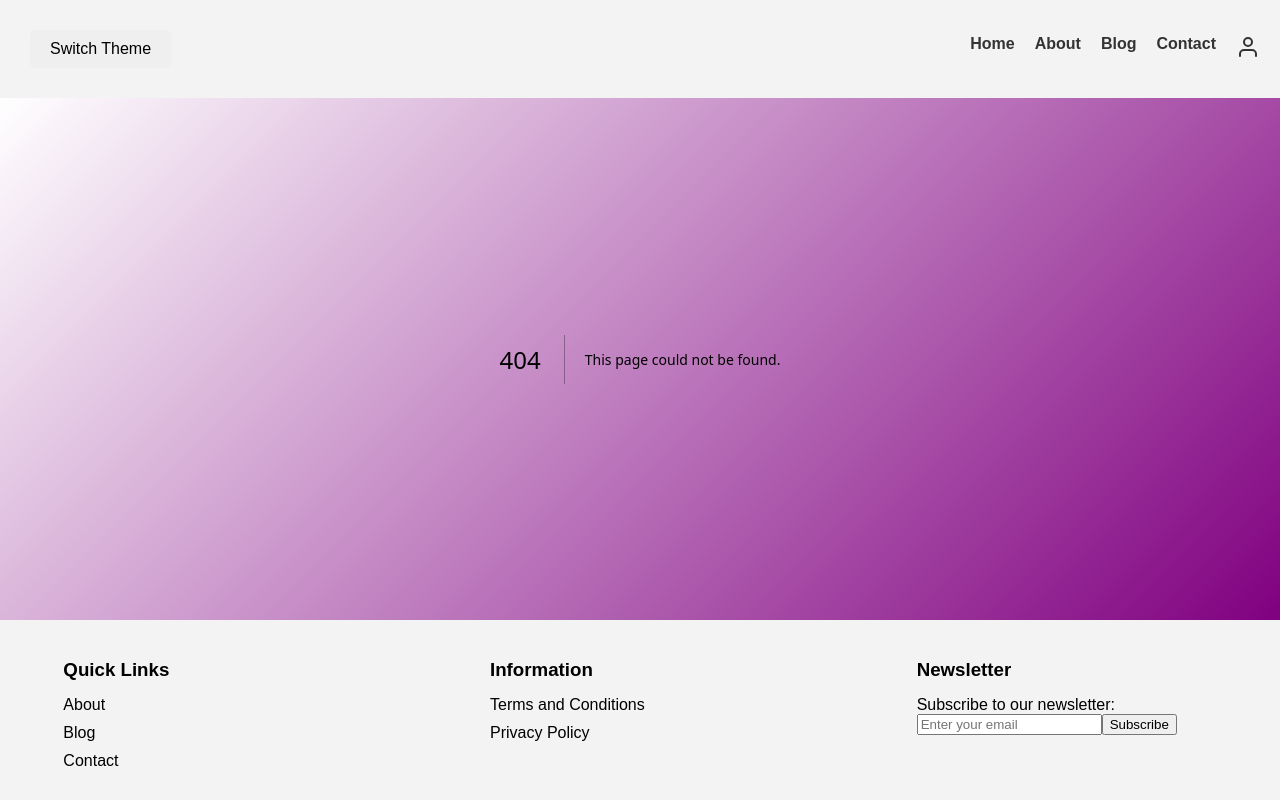
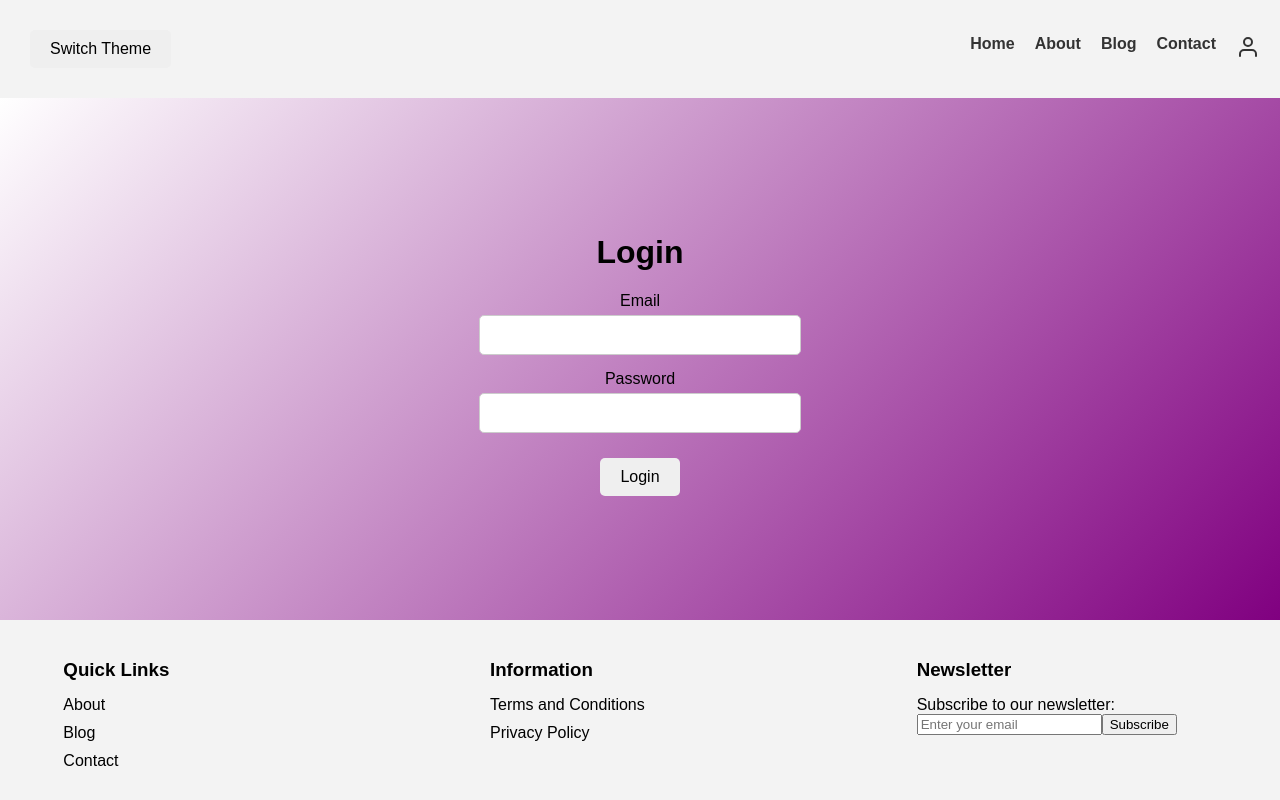
Before and after one commit to mariamkhutuashvili/tbc-academy-react-project, a Next.js app: page /login in a window 1280 px wide. Before the commit this address had no page. Built offline with nearby package versions, Linux system fonts and the light colour scheme.

Commit message:
Add login page with homepage redirection

```diff
--- /dev/null
+++ b/app/login/page.jsx
@@ -0,0 +1,54 @@
+"use client";
+
+import { useState } from "react";
+import { useRouter } from "next/navigation";
+import "../../styles/Login.css";
+
+function Login() {
+  const [email, setEmail] = useState("");
+  const [password, setPassword] = useState("");
+  const router = useRouter();
+
+  const handleLogin = async () => {
+    console.log("Login attempt with:", email, password);
+    router.push("/");
+  };
+
+  return (
+    <div className="login-container">
+      <h1>Login</h1>
+      <form
+        onSubmit={(e) => {
+          e.preventDefault();
+          handleLogin();
+        }}
+      >
+        <div className="input-group">
+          <label htmlFor="email">Email</label>
+          <input
+            type="email"
+            id="email"
+            value={email}
+            onChange={(e) => setEmail(e.target.value)}
+            required
+          />
+        </div>
+        <div className="input-group">
+          <label htmlFor="password">Password</label>
+          <input
+            type="password"
+            id="password"
+            value={password}
+            onChange={(e) => setPassword(e.target.value)}
+            required
+          />
+        </div>
+        <button type="submit" className="button">
+          Login
+        </button>
+      </form>
+    </div>
+  );
+}
+
+export default Login;
--- /dev/null
+++ b/styles/Login.css
@@ -0,0 +1,24 @@
+.login-container {
+  display: flex;
+  flex-direction: column;
+  justify-content: center;
+  align-items: center;
+  height: 100vh;
+}
+
+.input-group {
+  margin-bottom: 15px;
+}
+
+.input-group label {
+  display: block;
+  margin-bottom: 5px;
+}
+
+.input-group input {
+  width: 300px;
+  padding: 10px;
+  font-size: 16px;
+  border: 1px solid #ccc;
+  border-radius: 5px;
+}
```
